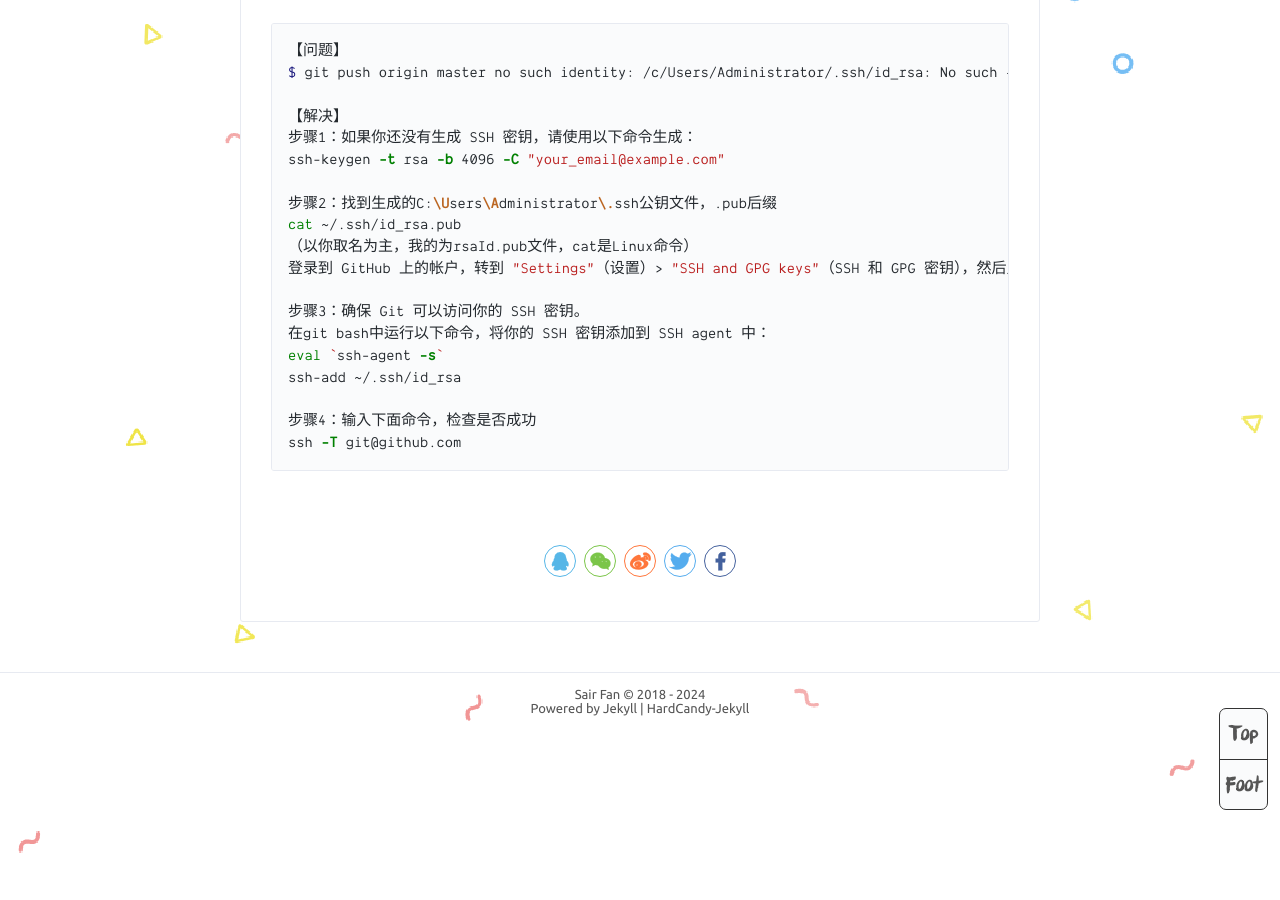
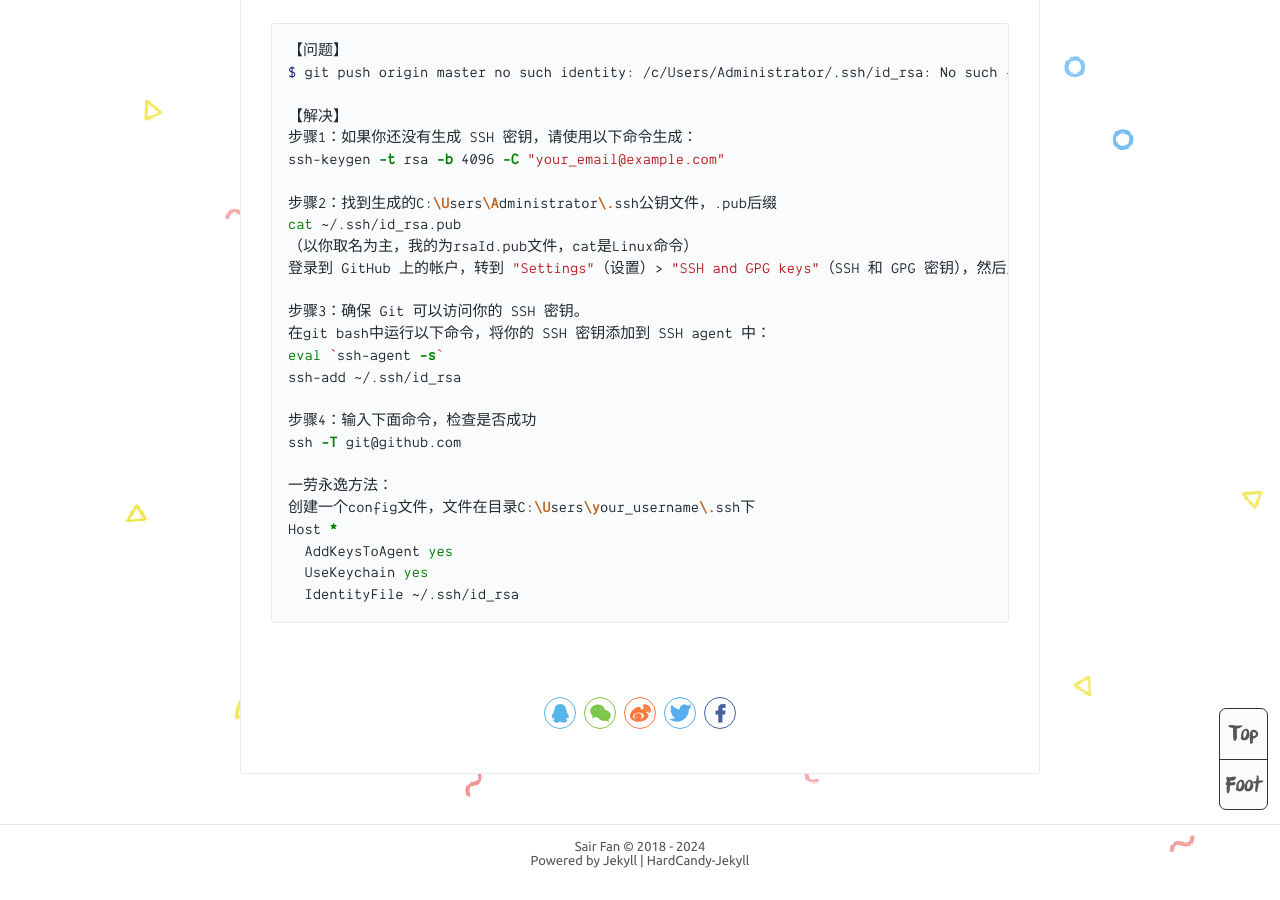
Before and after one commit to sairStone/sairStone.github.io, a Jekyll site: the page built from _posts/2024-01-01-Git.md, in a window 1280 px wide and 900 px high, scrolled down 9605 px. Built offline with Jekyll 4.4.1, drawn with Linux system fonts in a browser that asks for light colours; comment, search, counter and statistics services are not loaded.

````diff
--- a/_posts/2024-01-01-Git.md
+++ b/_posts/2024-01-01-Git.md
@@ -374,4 +374,11 @@
 
 步骤4：输入下面命令，检查是否成功
 ssh -T git@github.com
+
+一劳永逸方法：
+创建一个config文件，文件在目录C:\Users\your_username\.ssh下
+Host *
+  AddKeysToAgent yes
+  UseKeychain yes
+  IdentityFile ~/.ssh/id_rsa
 ```
````
Also changed, not shown: 1 other file.
